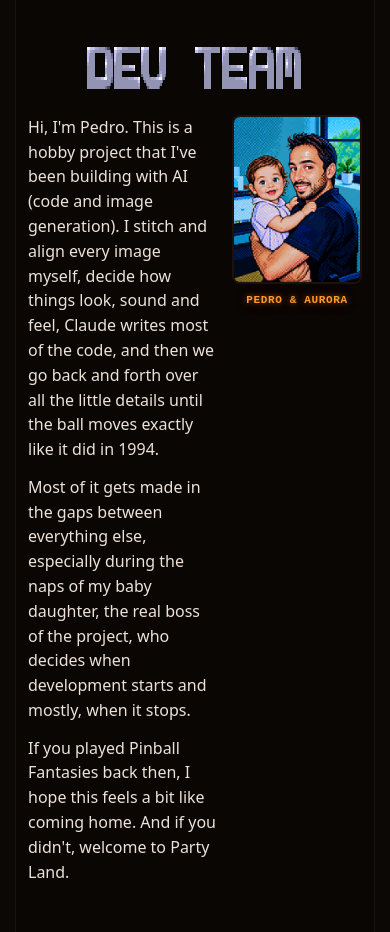
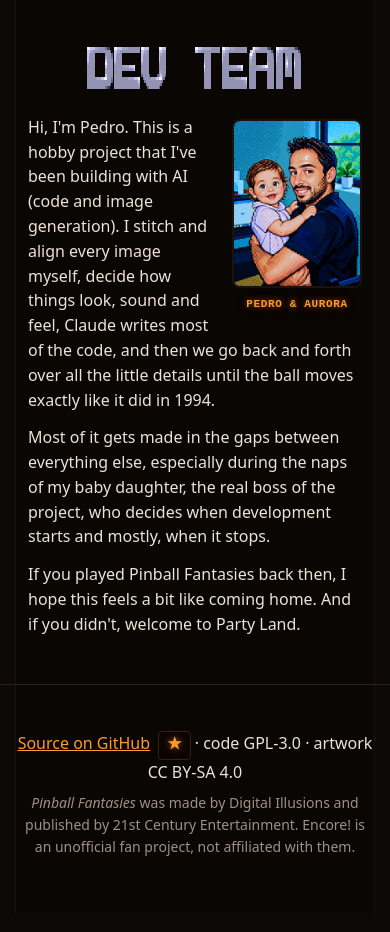
Before and after one commit to CeeJayDK/pinball-fantasies-encore, a plain HTML site: page site/index.html in a window 390 px wide. Shown: the part 2192-3124 px from the top of the page. Drawn offline with Linux system fonts and the light colour scheme; no server answers; a web font is replaced by a local one.

Commit message:
style(site): the dev team's text flows round the picture

```diff
--- a/site/index.html
+++ b/site/index.html
@@ -89,15 +89,15 @@
   <section id="team">
     <h2 class="picture-title font-title"><img src="img/dev-team.webp" alt="Dev team" width="576" height="112"></h2>
     <div class="team">
+      <figure class="portrait">
+        <img src="img/pedro-and-aurora-3.webp" alt="Pedro holding Aurora, in pixel art" width="600" height="784">
+        <figcaption class="dmd-text">PEDRO &amp; AURORA</figcaption>
+      </figure>
       <div class="team-text">
         <p>Hi, I'm Pedro. This is a hobby project that I've been building with AI (code and image generation). I stitch and align every image myself, decide how things look, sound and feel, Claude writes most of the code, and then we go back and forth over all the little details until the ball moves exactly like it did in 1994.</p>
         <p>Most of it gets made in the gaps between everything else, especially during the naps of my baby daughter, the real boss of the project, who decides when development starts and mostly, when it stops.</p>
         <p>If you played Pinball Fantasies back then, I hope this feels a bit like coming home. And if you didn't, welcome to Party Land.</p>
       </div>
-      <figure class="portrait">
-        <img src="img/pedro-and-aurora-3.webp" alt="Pedro holding Aurora, in pixel art" width="600" height="784">
-        <figcaption class="dmd-text">PEDRO &amp; AURORA</figcaption>
-      </figure>
     </div>
   </section>
 
--- a/site/style.css
+++ b/site/style.css
@@ -128,10 +128,11 @@
 .compare:has(input:focus-visible) { outline: 2px solid var(--amber); outline-offset: 2px; }
 
 /* Who makes it: the words, and the picture to their right. */
-.team { display: grid; grid-template-columns: 1fr 200px; gap: 24px; align-items: start; }
+/* The picture on the right, and the text flowing round it and on beneath it. */
+.team { display: flow-root; }
 .team p { font-size: 18px; line-height: 1.55; margin: 0 0 0.8em; }
 .team p:last-child { margin-bottom: 0; }
-.portrait { margin: 0; }
+.portrait { float: right; width: 200px; margin: 4px 0 12px 24px; }
 .portrait img {
   display: block;
   width: 100%;
@@ -141,7 +142,7 @@
 }
 .portrait figcaption { margin-top: 8px; text-align: center; font-size: 14px; }
 @media (max-width: 560px) {
-  .team { grid-template-columns: 1fr 130px; gap: 14px; }
+  .portrait { width: 130px; margin: 4px 0 8px 14px; }
   .team p { font-size: 16px; }
   .portrait figcaption { font-size: 11px; }
 }
```
